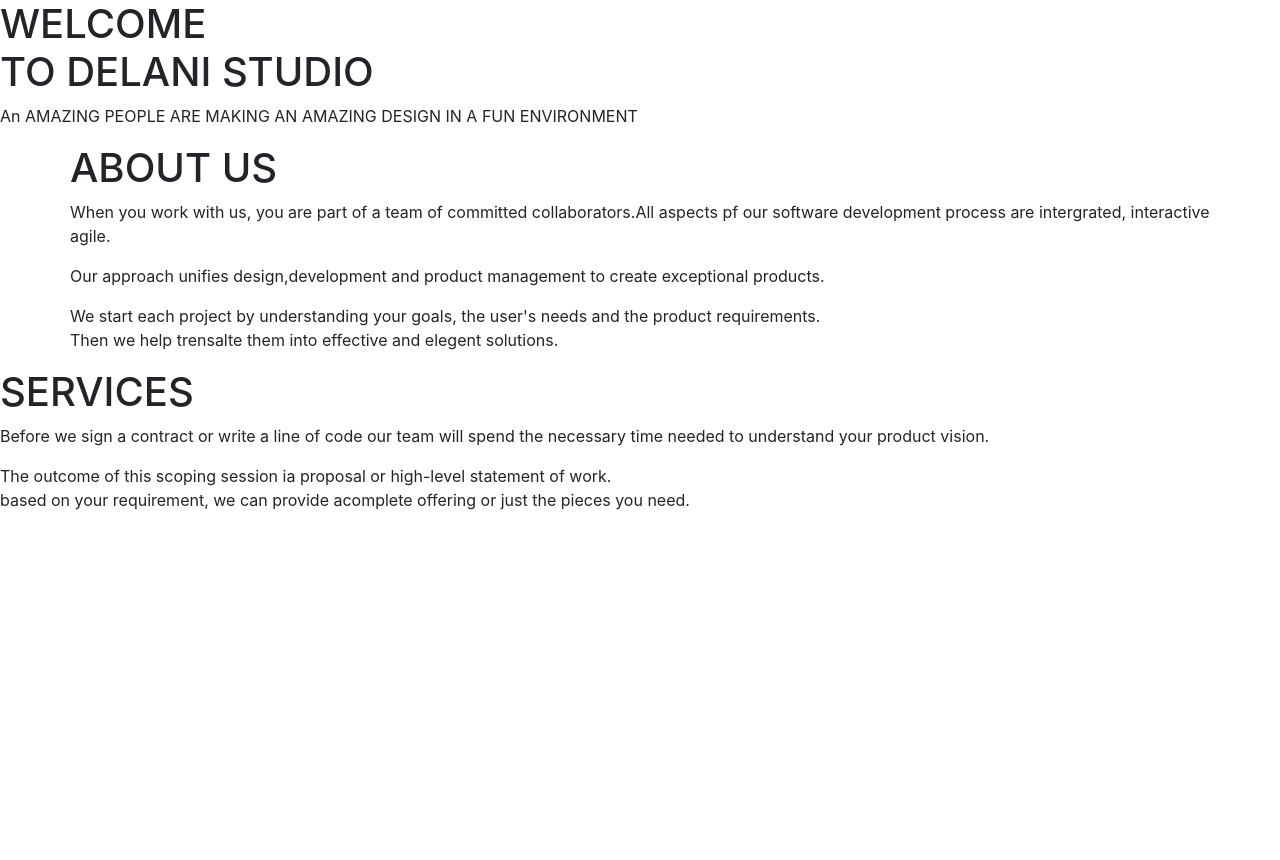
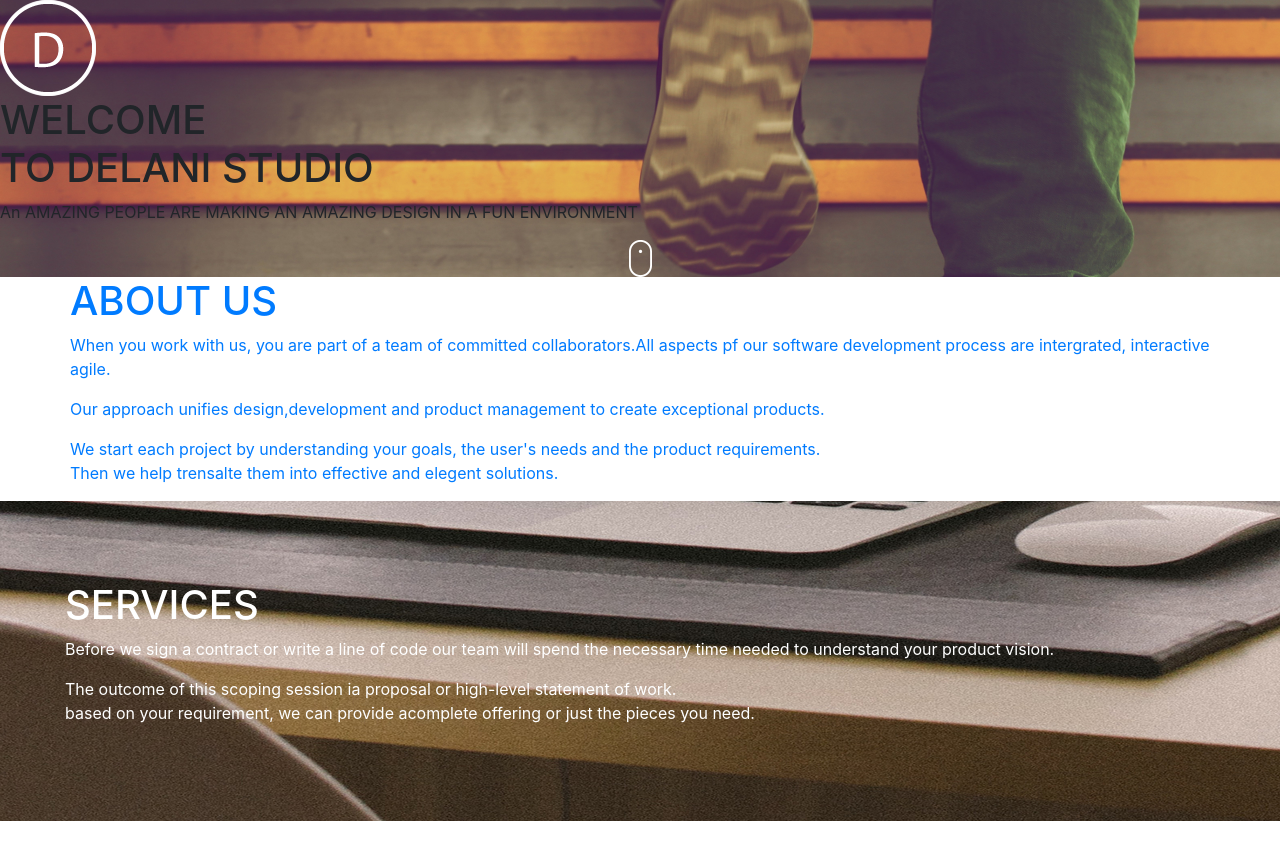
Before and after one commit to josphat-mwangi/Delani-Studio, a plain HTML site: page index.html in a window 1280 px wide. Before the commit the page ends 800 px from the top, so only its background shows below. Drawn offline with nearby package versions, Linux system fonts and the light colour scheme.

Commit message:
added background image to the mainpage and to the services section

```diff
--- a/css/style.css
+++ b/css/style.css
@@ -0,0 +1,14 @@
+#bg1 {
+    background-image: url('../images/h_img.jpg') ;
+    background-size: cover;
+    background-repeat: no-repeat;
+    position: relative;
+}
+#services {
+    background-image: url('../images/s_image.jpg');
+    color: white;
+    background-position: center;
+    padding: 120px;
+    padding: 80px;
+    margin-bottom: 50px;
+}
--- a/index.html
+++ b/index.html
@@ -12,19 +12,22 @@
 </head>
 <body>
     <!--main page -->
-    <div container-fluid>
+    <div container-fluid id="bg1">
         <div class="row">
-            <div class="col-md-12">
+            <div class="col-md-12" text-center >
+                <img src="./images/logo.png" alt="">
                 <h1>WELCOME <br> TO DELANI STUDIO </h1>
                 <P>An AMAZING PEOPLE ARE MAKING AN AMAZING DESIGN IN A FUN ENVIRONMENT</P>
             </div>
-            <div>
+            <div class="col-md-12 text-center">
+                <a href="#about"><img src="./images/mouse_click.png"</a>
+
 
             </div>
         </div>
     </div>
     <!--About section-->
-    <div class="container">
+    <div class="container" id="about">
         <div class="row">
             <div >
                 <h1>ABOUT US</h1>
@@ -39,7 +42,7 @@
         </div>
     </div>
     <!--SERVICES SECTION-->
-    <div class="container-fluid">
+    <div class="container-fluid" id="services">
         <div class="row">
             <div col text-center>
                 <h1>SERVICES</h1>
```
Also changed, not shown: images/c_image.jpg (added), images/h_img.jpg (added), images/logo.png (added), images/mouse_click.png (added), images/s_image.jpg (added), images/work1.jpg (added), images/work2.jpg (added), images/work3.jpg (added), images/work4.jpg (added), images/work5.jpg (added), images/work6.jpg (added), images/work7.jpg (added), images/work8.jpg (added).
